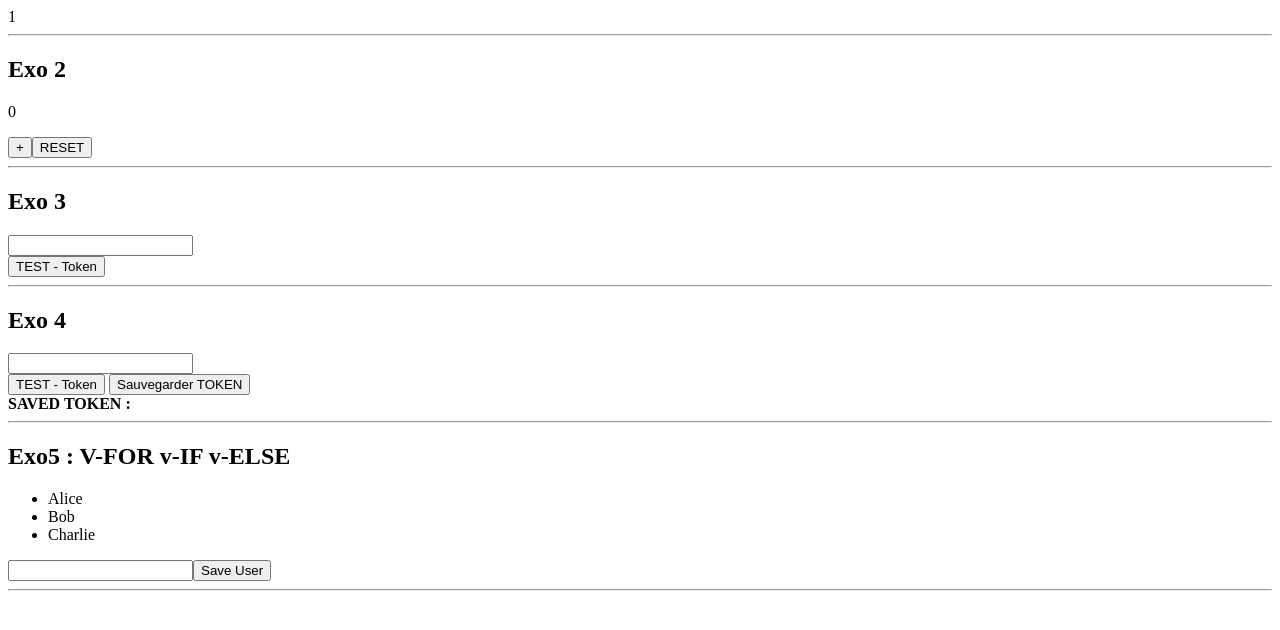
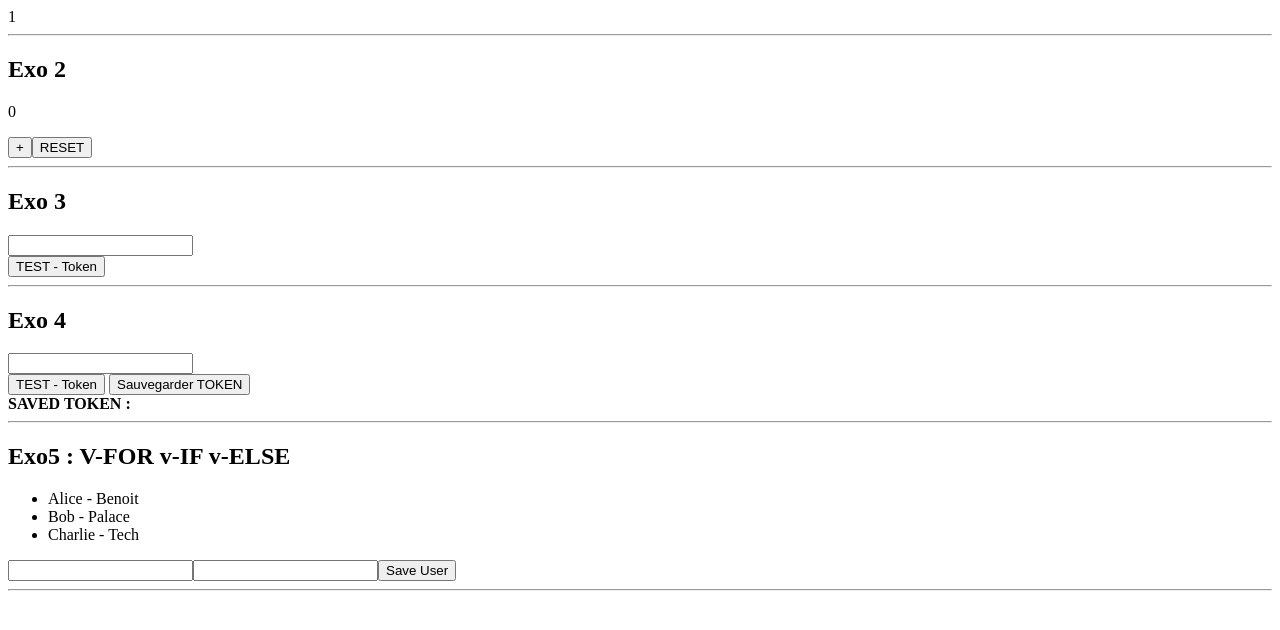
Before and after one commit to TOUFIK-Taha98/VueJS-starter, a Vue app: page / in a window 1280 px wide. Shown: the top 630 px of the page. Built offline with nearby package versions, Linux system fonts and the light colour scheme.

Commit message:
Add & delete a user using ref and v-for

```diff
--- a/src/components/exos/Exo5.vue
+++ b/src/components/exos/Exo5.vue
@@ -1,19 +1,22 @@
 <script setup>
     import { ref } from 'vue';
-    const newUser = ref('');
-    const tableau = ref([1, 2, 3]);
+    const newUser = ref({
+        nom:'',
+        prenom:''
+    })
+
     const listeObjets = ref([
-        {id: 0, name:'Alice'},
-        {id: 1, name:'Bob'},
-        {id: 2, name:'Charlie'}
+        {id: 0, nom:'Alice', prenom:'Benoit'},
+        {id: 1, nom:'Bob', prenom:'Palace'},
+        {id: 2, nom:'Charlie', prenom:'Tech'}
     ])
 
     const saveUser = () =>{
-        listeObjets.value.push({id:10, name: newUser.value})
-        newUser.value="";
+        listeObjets.value.push({id:listeObjets.value.at(-1).id+1 , nom: newUser.value.nom, prenom : newUser.value.prenom})
+        newUser.value.nom="";
+        newUser.value.prenom="";
     }
     const deleteUser = (user) => {
-        console.log(user.id)
         listeObjets.value = listeObjets.value.filter(u => u.id != user.id)
     }
 </script>
@@ -21,9 +24,11 @@
 <template>
     <h2>Exo5 : V-FOR v-IF v-ELSE</h2>
     <ul>
-        <li v-for="obj in listeObjets" :key="obj.id" @click="()=> deleteUser(obj)">{{obj.name}}</li>
+        <li v-for="obj in listeObjets" :key="obj.id" @click="()=> deleteUser(obj)">
+        {{obj.nom}} - {{ obj.prenom }}</li>
     </ul>
-    <input type="text" v-model="newUser"/>
+    <input type="text" v-model="newUser.nom"/>
+    <input type="text" v-model="newUser.prenom"/>
     <button @click="saveUser">Save User</button>
     <hr/>
 </template>
```
